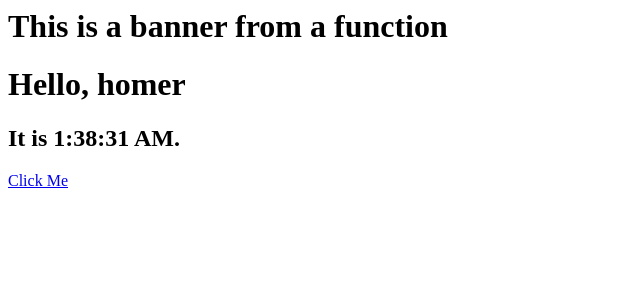
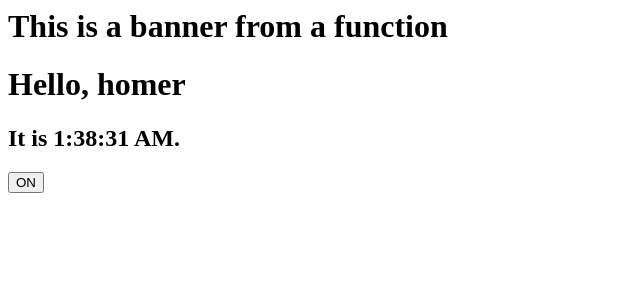
Before and after one commit to AdilKhn/hello-react, a React (Create React App) app: page / in a window 1280 px wide. Shown: the top 300 px of the page, without its empty margins (0-640 px from the left). Built offline with nearby package versions, Linux system fonts and the light colour scheme.

Commit message:
Toggle Button The Component Is Now

```diff
--- a/src/components/MyButton.js
+++ b/src/components/MyButton.js
@@ -1,17 +1,29 @@
 import React from 'react';
 
 export default class MyButton extends React.Component{
+  constructor(props) {
+    super(props);
+    this.state = {isToggleOn: true};
+
+    this.handleClick = this.handleClick.bind(this);
+  }
 
   handleClick(e) {
     e.preventDefault();
-    console.log('So I just got clicked!');
+    //setState recieves the previous state as the first argument
+    //(and props as the second which we arent using here
+    this.setState(pState => ({
+      isToggleOn: !pState.isToggleOn
+    }));
+
   }
 
   render() {
     return (
-      <a href="#" onClick={this.handleClick}>
-        Click Me
-      </a>
+      <button onClick={this.handleClick}>
+        {this.state.isToggleOn ? 'ON' : 'OFF'}
+      </button>
+
     );
   }
 }
```
